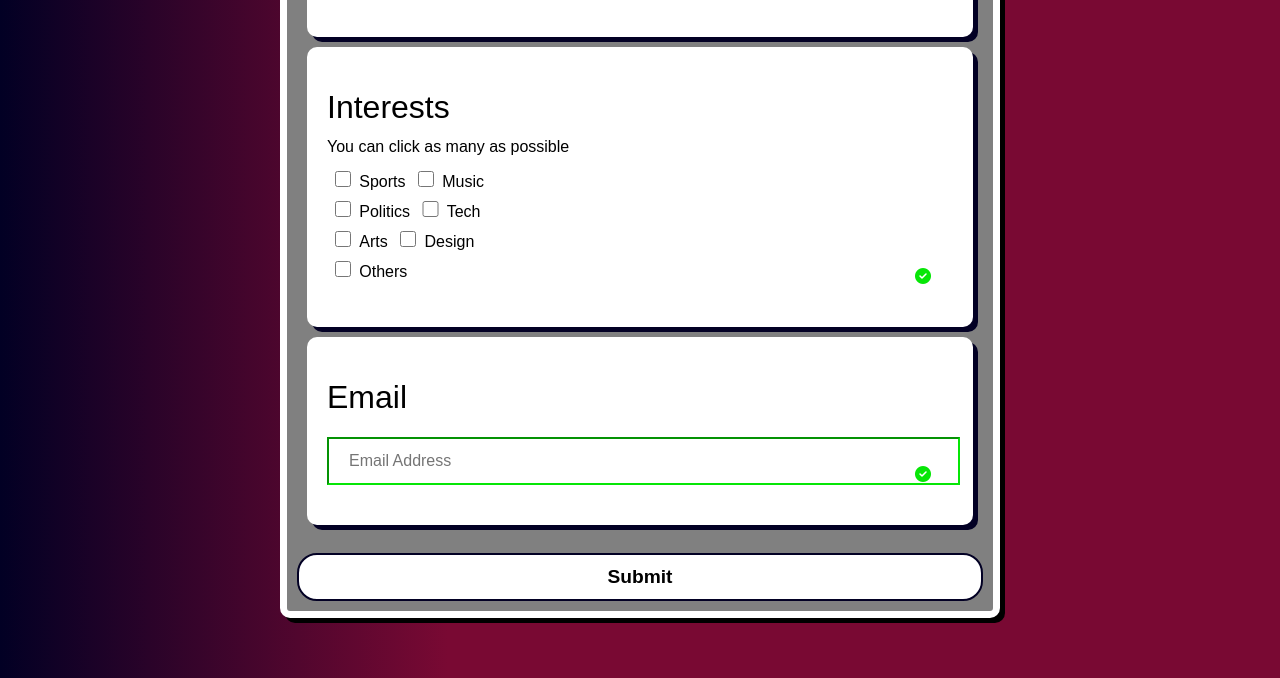
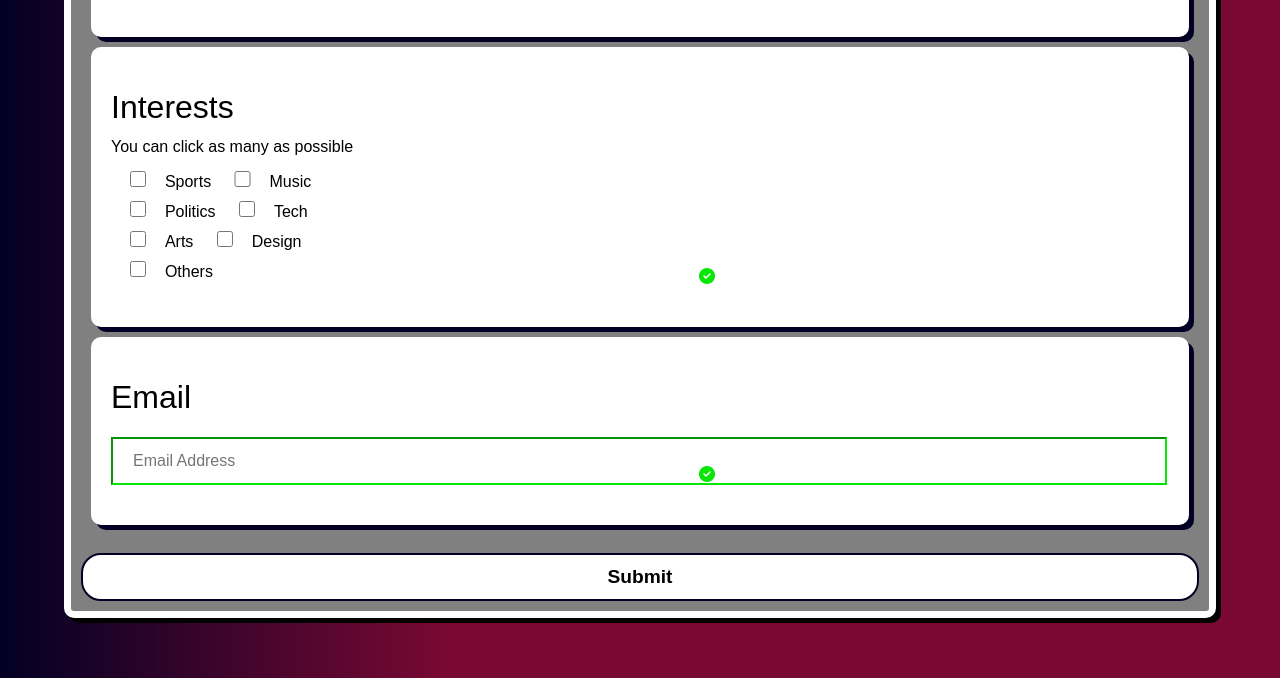
Before and after one commit to agathambrose/welcome-form, a plain HTML site: page hasob_project/index.html in a window 1280 px wide. Shown: the part 808-1486 px from the top of the page. Drawn offline with Linux system fonts and the light colour scheme; a web font is replaced by a local one.

Commit message:
Update style.css

```diff
--- a/hasob_project/style.css
+++ b/hasob_project/style.css
@@ -78,7 +78,7 @@ h3{
     border: 7px solid white;
     border-radius: 10px;
     box-shadow: 5px 5px black;
-    min-width: 45rem;
+    min-width: 90vw;
     min-height: 300px;
     margin: 30px;
     margin-top: auto;
```
